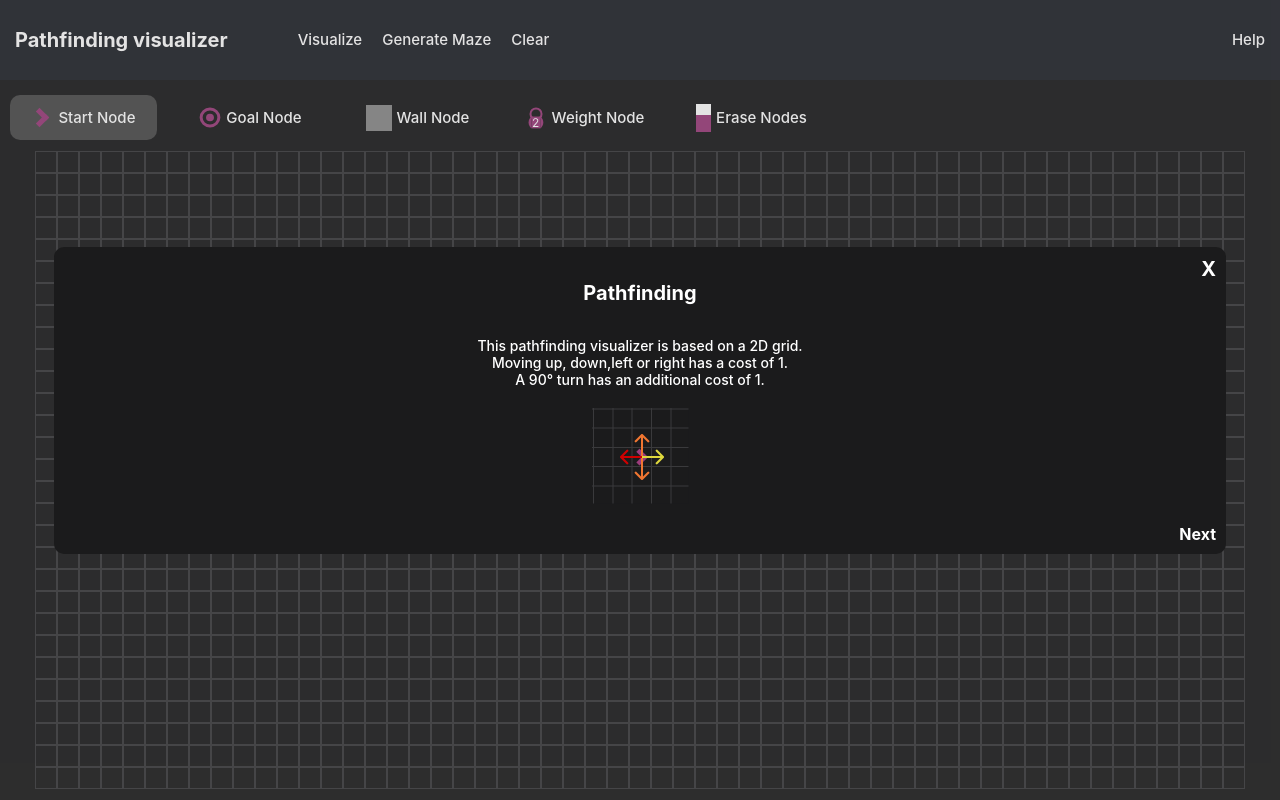
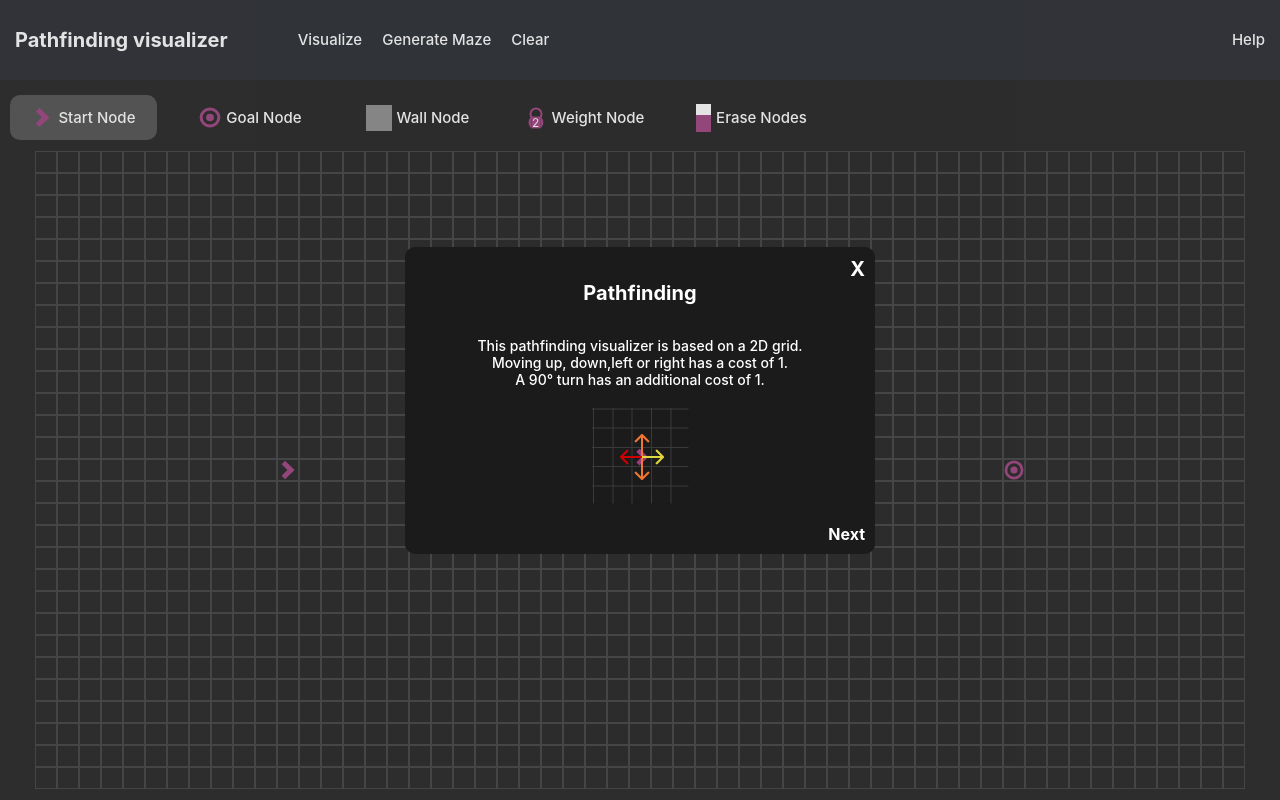
Before and after one commit to reddcarp/pathfinding-visualizer, a React (Create React App) app: page / in a window 1280 px wide. Built offline with nearby package versions, Linux system fonts and the light colour scheme.

Commit message:
[Tutorial] max width

```diff
--- a/src/styles/index.css
+++ b/src/styles/index.css
@@ -71,6 +71,7 @@ code {
   border-radius: 10px;
   background-color: var(--color-modal);
   width: 90vw;
+  max-width: 450px;
   padding: 10px;
   display: flex;
   flex-direction: column;
```
